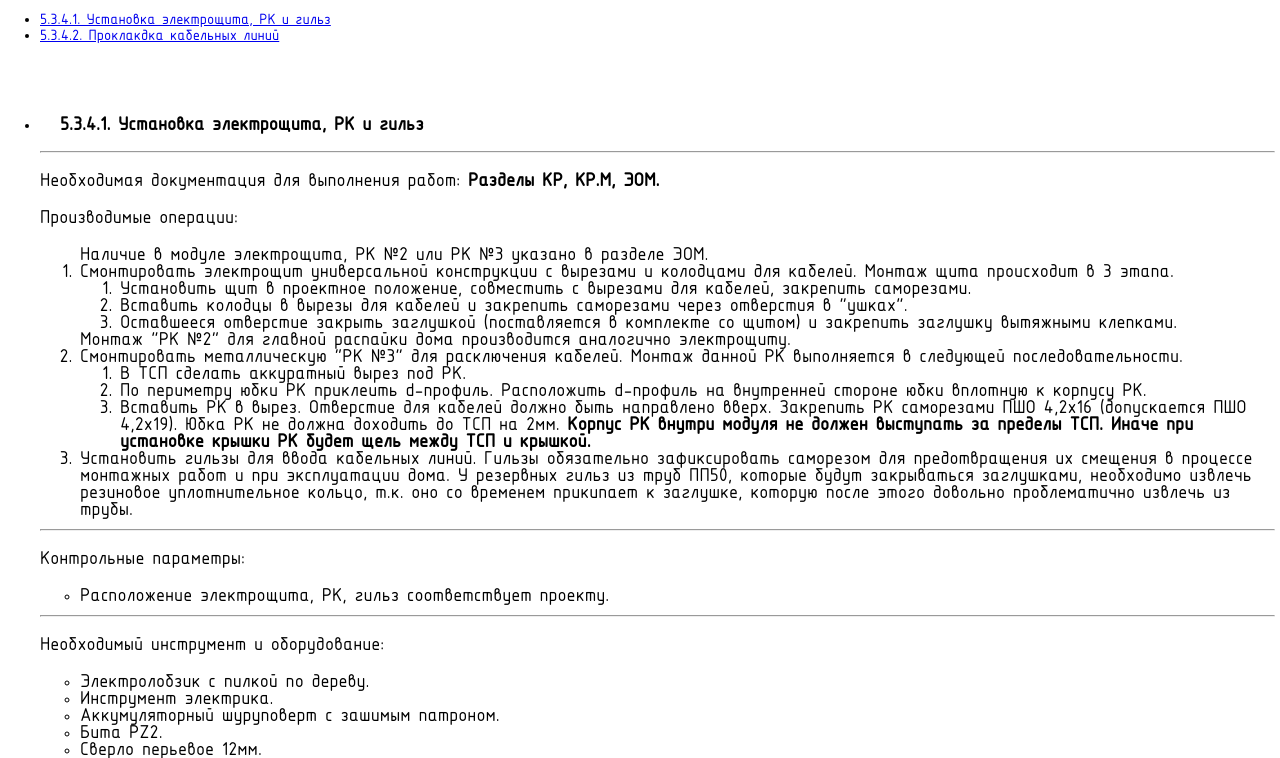
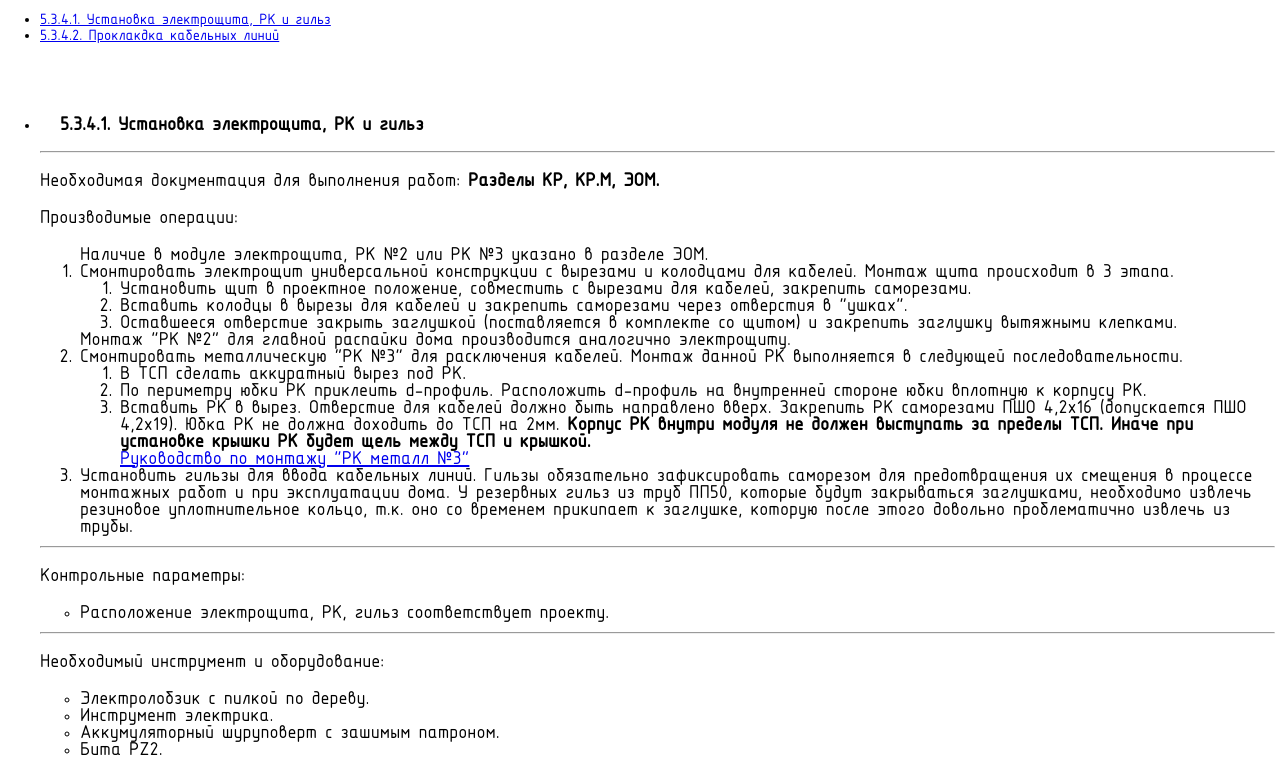
Before and after one commit to SuPeskov/PWP_Baza-2.0, a website: page 5.3/5.3.4.html in a window 1280 px wide. Shown: the part 342-1100 px from the top of the page. Drawn offline with Linux system fonts and the light colour scheme.

Commit message:
добавлена ссылка на руководство по монтажу РК-3

```diff
--- a/5.3/5.3.4.html
+++ b/5.3/5.3.4.html
@@ -51,6 +51,8 @@
                                     Юбка РК не должна доходить до ТСП на 2мм. <span class="importantText">Корпус РК внутри модуля не должен выступать за пределы ТСП.
                                     Иначе при установке крышки РК будет щель между ТСП и крышкой.</span>
                                 </li>
+                                <a href="https://disk.yandex.ru/i/JFjPE35nJ5645Q" target="_blank" rel="noopener noreferrer">
+                                    Руководство по монтажу "РК металл №3"</a>
                             </ol>
                         </li>
                         <li class="mainText">Установить гильзы для ввода кабельных линий. Гильзы обязательно зафиксировать саморезом для предотвращения их смещения
```
